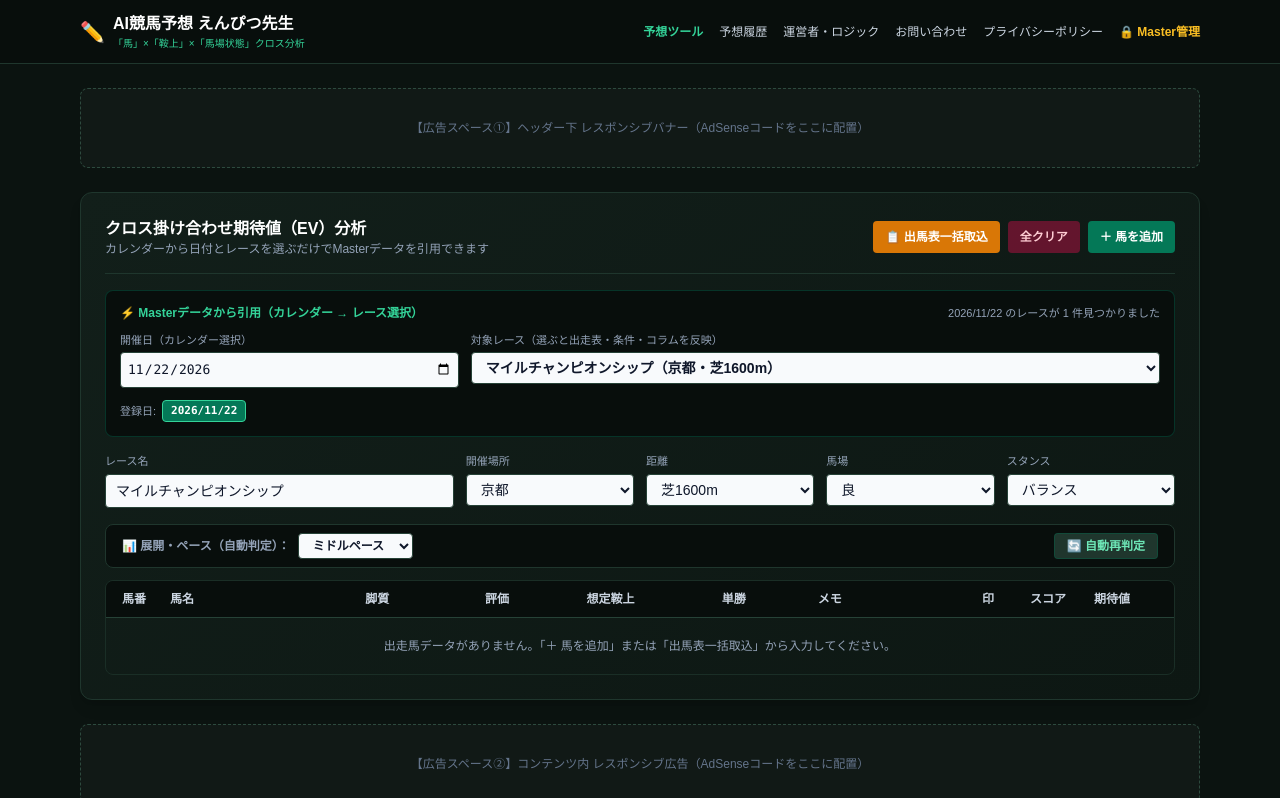
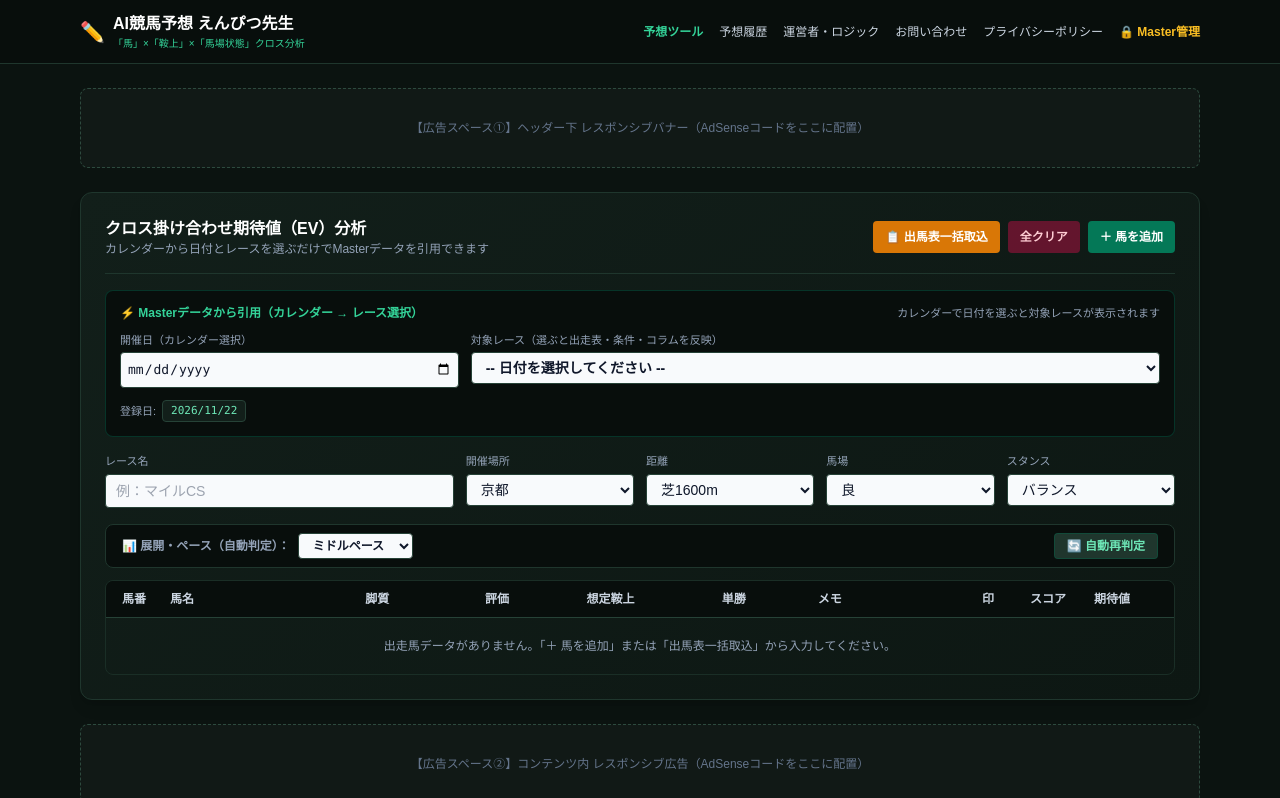
Before and after one commit to PencilTercher/enpitsu-keiba, a plain HTML site: page index.html in a window 1280 px wide. Both pictures are taken after a click on the button "全クリア". Shown: the top 798 px of the page. Drawn offline with nearby package versions, Linux system fonts and the light colour scheme.

Commit message:
Add files via upload

```diff
--- a/index.html
+++ b/index.html
@@ -224,7 +224,7 @@
         <span>↔ 表は左右にスクロールできます</span>
       </div>
 
-      <!-- テーブル（スマホでも馬名・脚質・評価・鞍上が潰れない幅を確保） -->
+      <!-- テーブル -->
       <div class="overflow-x-auto horse-scroll-wrap rounded-lg border border-[#1a2e26]">
         <table class="w-full min-w-[820px] text-left border-collapse text-xs">
           <thead>
@@ -525,9 +525,15 @@
 
       const dedupMap = new Map();
       list.forEach(item => {
-        if (!item || (!item.raceName && (!item.horses || item.horses.length === 0))) return;
-        const key = `${normalizeDateStr(item.date)}__${normalizeRaceNameStr(item.raceName)}`;
-        dedupMap.set(key, item);
+        if (!item) return;
+        const cleanName = normalizeRaceNameStr(item.raceName);
+        const horseCount = Array.isArray(item.horses) ? item.horses.length : 0;
+
+        // 未入力・未編集の「新規レース」や出走馬0件のレースは公開一覧から除外
+        if (!cleanName || cleanName === '新規レース' || horseCount === 0) return;
+
+        const key = `${normalizeDateStr(item.date)}__${cleanName}`;
+        dedupMap.set(key, { ...item, raceName: cleanName });
       });
 
       return Array.from(dedupMap.values());
@@ -764,6 +770,34 @@
     function clearAllHorses() {
       isCustomSession = true;
       horses = [];
+      lastSortedResult = [];
+
+      const raceNameEl = document.getElementById('raceName');
+      if (raceNameEl) raceNameEl.value = '';
+
+      const dateInput = document.getElementById('masterDateInput');
+      if (dateInput) dateInput.value = '';
+
+      const raceSelect = document.getElementById('masterRaceSelect');
+      if (raceSelect) raceSelect.innerHTML = `<option value="">-- 日付を選択してください --</option>`;
+
+      const statusEl = document.getElementById('masterQuoteStatus');
+      if (statusEl) statusEl.textContent = 'カレンダーで日付を選ぶと対象レースが表示されます';
+
+      const colBox = document.getElementById('displayColumnBox');
+      if (colBox) {
+        colBox.textContent = 'コラム未登録';
+        colBox.style.color = '#64748b';
+      }
+
+      const rankingEl = document.getElementById('rankingList');
+      if (rankingEl) {
+        rankingEl.innerHTML = `<p class="text-xs text-slate-500 text-center py-4">出走馬が入力されるとランキングが表示されます</p>`;
+      }
+
+      renderRegisteredDateChips(
+        Array.from(new Set(getAllMasterRaces().map(r => r.date).filter(Boolean))).sort()
+      );
       renderTable();
       calculateAll();
     }
```
Lines whose indentation alone changed are shown as unchanged.
